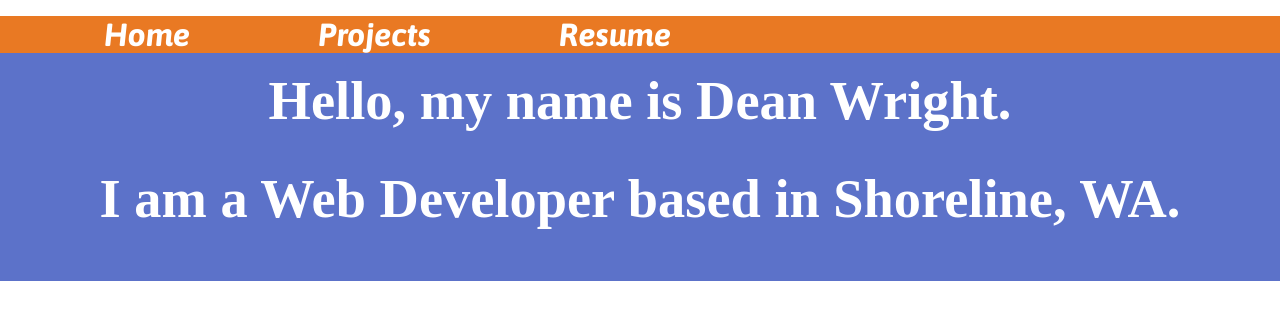
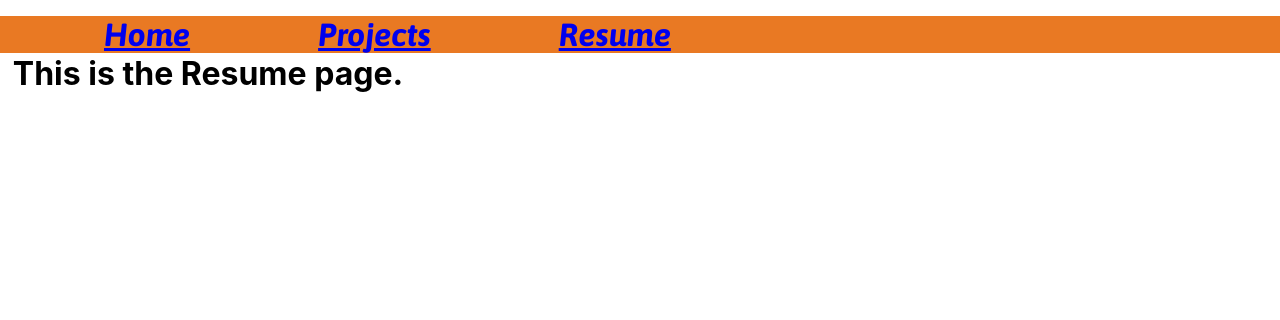
Before and after one commit to dmwspace/portfolio-page, a React (Create React App) app: page /resume in a window 1280 px wide. Shown: the top 320 px of the page. Built offline with nearby package versions, Linux system fonts and the light colour scheme; a web font is replaced by a local one.

Commit message:
Set up react router.

```diff
--- a/src/App.js
+++ b/src/App.js
@@ -1,14 +1,22 @@
 import React from 'react';
 import Navbar from './components/Navbar';
+import { BrowserRouter, Routes, Route} from "react-router-dom";
 import Body from './components/Body';
+import Projects from './components/Projects';
+import Resume from './components/Resume';
 import './style.css';
 
 function App() {
   return (
-    <div id="page">
-      <Navbar />
-      <Body />
-    </div>
+      <BrowserRouter>
+        <Routes>
+          <Route path="/" element={<Navbar />}>
+            <Route index element={<Body />} />
+            <Route path="/projects" element={<Projects />} />
+            <Route path="/resume" element={<Resume />} />
+          </Route>
+        </Routes>
+      </BrowserRouter>
   );
 }
 
--- a/src/components/Navbar.js
+++ b/src/components/Navbar.js
@@ -1,14 +1,16 @@
 import React from 'react';
+import { Outlet, Link } from 'react-router-dom';
 
 function Navbar() {
     return (
         <div>
             <ul>
-                <li>Home</li>
-                <li>Projects</li>
-                <li>Resume</li>
+                <li><Link to="/">Home</Link></li>
+                <li><Link to="/projects">Projects</Link></li>
+                <li><Link to="/resume">Resume</Link></li>
             </ul>
             <br />
+            <Outlet />
         </div>
     )
 }
--- /dev/null
+++ b/src/components/Projects.js
@@ -0,0 +1,10 @@
+import React from 'react';
+
+export default function Projects() {
+
+    return (
+        <div id="projects">
+            <h1>This is the projects page.</h1>
+        </div>
+    )
+}
--- /dev/null
+++ b/src/components/Resume.js
@@ -0,0 +1,10 @@
+import React from 'react';
+
+export default function Resume() {
+
+    return (
+        <div id="resume">
+            <h1>This is the Resume page.</h1>
+        </div>
+    )
+}
--- a/src/style.css
+++ b/src/style.css
@@ -9,7 +9,6 @@ ul {
     text-align: left;
     color: white;
     font-family: 'Asap', sans-serif;
-    text-decoration: none;
 
 }
 
@@ -17,6 +16,7 @@ li {
     display: inline;
     padding: 2em;
     font-size: 2em;
+    text-decoration: none;
 }
 
 #body {
@@ -27,3 +27,11 @@ li {
     background-color: #5c72c9;
     color: white;
 }
+
+#projects {
+    padding: .8em;
+}
+
+#resume {
+    padding: .8em;
+}
```
Also changed, not shown: src/index.js (+5 -3 lines).
